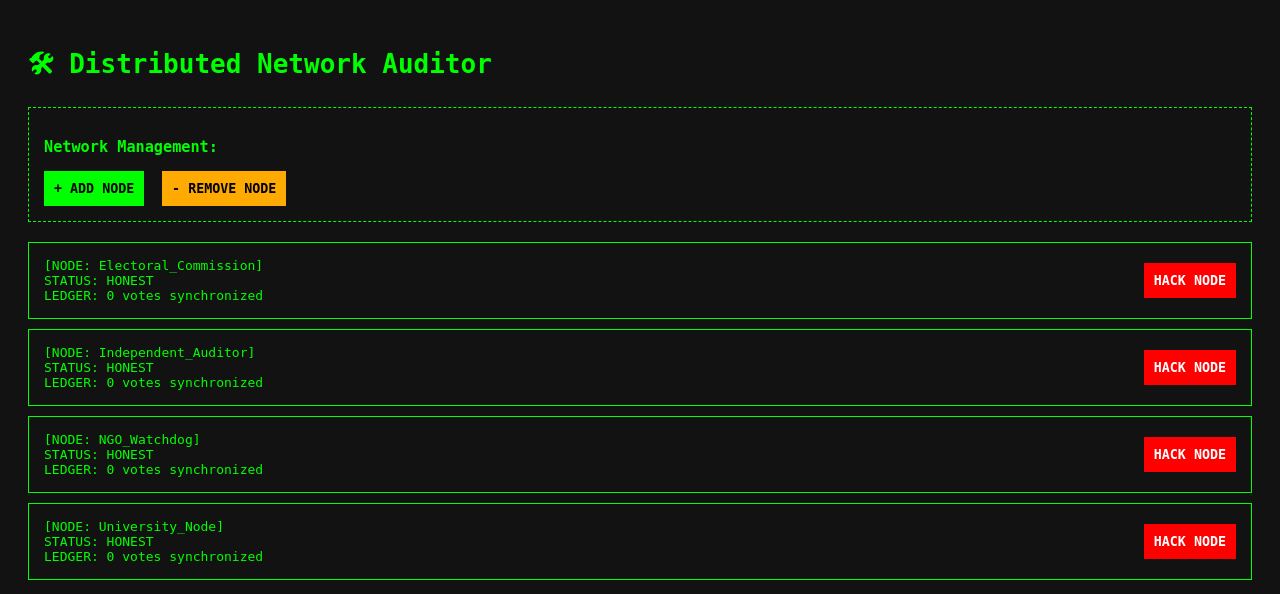
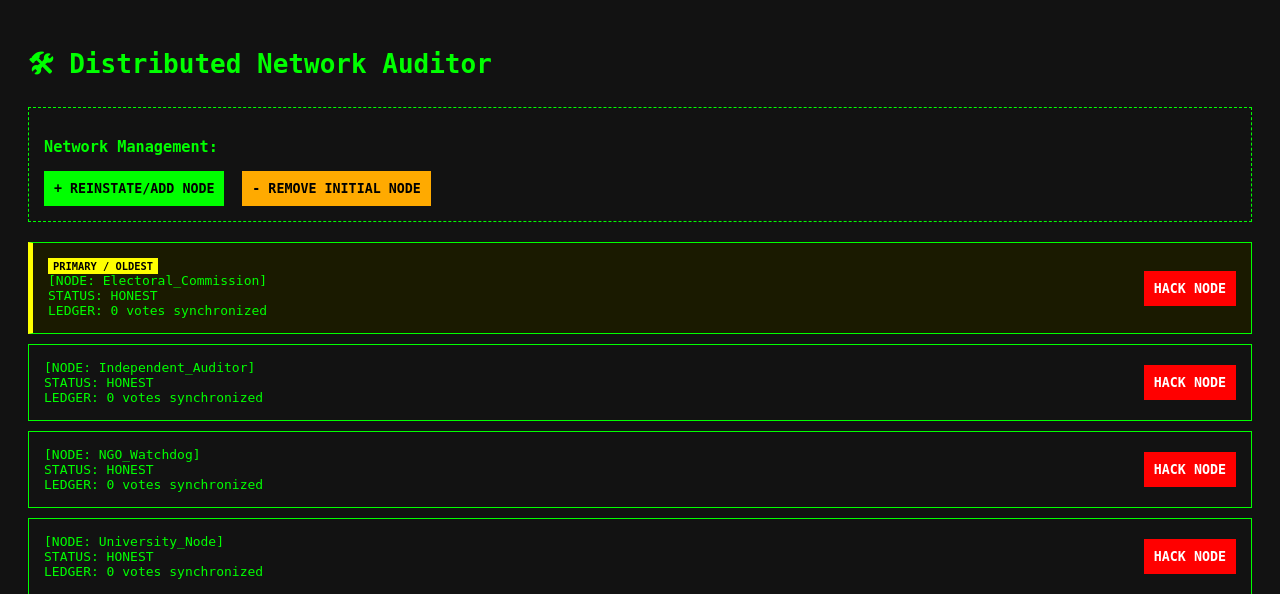
Before and after one commit to Chuck6684/Voting-DS, a Flask app: page /admin in a window 1280 px wide. Shown: the top 594 px of the page. Run offline with Flask 3, Linux system fonts and the light colour scheme.

Commit message:
Update admin.html

```diff
--- a/templates/admin.html
+++ b/templates/admin.html
@@ -5,13 +5,15 @@
     <style>
         body { font-family: monospace; background: #121212; color: #00ff00; padding: 20px; }
         .controls { margin-bottom: 20px; padding: 15px; border: 1px dashed #00ff00; }
-        .node-card { border: 1px solid #00ff00; padding: 15px; margin-bottom: 10px; display: flex; justify-content: space-between; align-items: center; }
+        .node-card { border: 1px solid #00ff00; padding: 15px; margin-bottom: 10px; display: flex; justify-content: space-between; align-items: center; transition: 0.3s; }
+        .primary-node { border-left: 5px solid yellow; background: #1a1a00; }
         .btn { padding: 10px; cursor: pointer; border: none; font-weight: bold; font-family: monospace; }
         .btn-add { background: #00ff00; color: black; margin-right: 10px; }
         .btn-remove { background: #ffaa00; color: black; }
         .btn-hack { background: #ff0000; color: white; }
         .btn-restore { background: #00ff00; color: black; }
-        .malicious { border-color: #ff0000; color: #ff0000; }
+        .malicious { border-color: #ff0000; color: #ff0000; background: #200000; }
+        .tag { font-size: 0.8em; background: yellow; color: black; padding: 2px 5px; font-weight: bold; }
     </style>
 </head>
 <body>
@@ -19,8 +21,8 @@
 
     <div class="controls">
         <h3>Network Management:</h3>
-        <button class="btn btn-add" onclick="manageNode('add')">+ ADD NODE</button>
-        <button class="btn btn-remove" onclick="manageNode('remove')">- REMOVE NODE</button>
+        <button class="btn btn-add" onclick="manageNode('add')">+ REINSTATE/ADD NODE</button>
+        <button class="btn btn-remove" onclick="manageNode('remove')">- REMOVE INITIAL NODE</button>
     </div>
 
     <div id="node-container"></div>
@@ -31,9 +33,10 @@
             const nodes = await res.json();
             const container = document.getElementById('node-container');
 
-            container.innerHTML = nodes.map(n => `
-                <div class="node-card ${n.status === 'MALICIOUS' ? 'malicious' : ''}">
+            container.innerHTML = nodes.map((n, index) => `
+                <div class="node-card ${n.status === 'MALICIOUS' ? 'malicious' : ''} ${index === 0 ? 'primary-node' : ''}">
                     <div>
+                        ${index === 0 ? '<span class="tag">PRIMARY / OLDEST</span><br>' : ''}
                         [NODE: ${n.id}]<br>
                         STATUS: ${n.status}${n.status === 'MALICIOUS' ? ' (Hacked)' : ''}<br>
                         LEDGER: ${n.votes} votes synchronized
```
